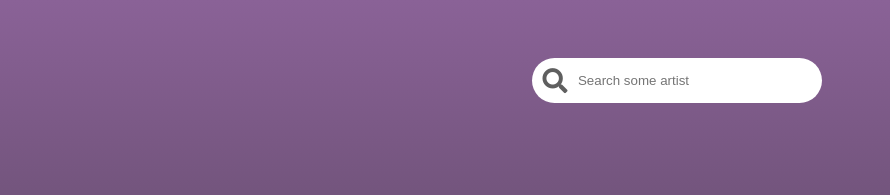
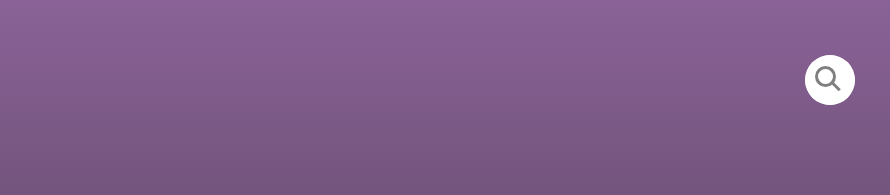
Before and after one commit to emanuelvsz/spotify-records-frontend, a plain HTML site: page index.html in a window 1280 px wide. Shown: the top 195 px of the page, 271-1161 px from the left. Drawn offline with nearby package versions, Linux system fonts and the light colour scheme; a script that the page names is missing; a web font is replaced by a local one.

Commit message:
creating search button animation

```diff
--- a/css/main.css
+++ b/css/main.css
@@ -60,43 +60,6 @@ header {
     align-items: center;
     justify-content: right;
     padding-right: var(--header-padding);
-}
-
-#search {
-    height: calc(var(--header-items-height) - 5px);
-    width: 53%;
-    display: flex;
-    flex-direction: row;
-    align-items: center;
-    margin-right: 10%;
-    background-color: transparent;
-    min-width: 200px;
-}
-
-
-#search-button {
-    height: 100%;
-    width: 15%;
-    cursor: pointer;
-    border: none;
-    background-color: white;
-    border-radius: 50px 0 0 50px;
-    min-width: 45px;
-}
-
-#search-input{
-    height: 100%;
-    width: 80%;
-    border: none;
-    outline: none;
-    padding-right: 3%;
-    border-radius: 0 50px 50px 0;
-    min-width: 100px;
-}
-
-.fa-search {
-    font-size: 25px;
-    color: #5F5F5F;
 }
 
 .profile {
--- /dev/null
+++ b/css/search.css
@@ -0,0 +1,109 @@
+:root {
+    --search-items-height: 50px
+}
+
+.search {
+    position: relative;
+    width: var(--search-items-height);
+    height: var(--search-items-height);
+    background: #fff;
+    border-radius: var(--search-items-height);
+    transition: 0.5s;
+    margin-right: 7%;
+    overflow: hidden;
+}
+
+.search.active {
+    width: 300px;
+}
+
+.search .icon {
+    position: absolute;
+    top: 0;
+    left: 0;
+    width: var(--search-items-height);
+    height: var(--search-items-height);
+    background: #fff;
+    border-radius: var(--search-items-height);
+    display: flex;
+    justify-content: center;
+    align-items: center;
+    z-index: 1000;
+    cursor: pointer;
+}
+
+.search .icon::before {
+    content: '';
+    position: absolute;
+    width: 15px;
+    height: 15px;
+    border: 3px solid grey;
+    border-radius: 50%;
+    transform: translate(-4px, -4px);
+}
+
+.search .icon::after {
+    content: '';
+    position: absolute;
+    width: 3px;
+    background: grey;
+    height: 12px;
+    transform: translate(6px, 6px) rotate(315deg);
+}
+
+.search .input {
+    position: relative;
+    width: 300px;
+    height: 50px;
+    left: 50px;
+    display: flex;
+    justify-content: center;
+    align-items: center;
+}
+
+.search .input input {
+    position: absolute;
+    top: 0;
+    left: 0;
+    width: calc(100% - var(--search-items-height) - 20px - 7%); /* Ajuste os valores conforme necessário */
+    max-width: 100%;
+    height: 100%;
+    border: none;
+    outline: none;
+    font-size: 15px;
+    padding: 0 10px 0 10px;
+    background-color: white;
+    overflow: hidden;
+}
+
+.clear {
+    position: absolute;
+    top: 38%;
+    transform: translateX(-50%);
+    width: 15px;
+    height: 15px;
+    right: 15px;
+    background: transparent;
+    cursor: pointer;
+    display: flex;
+    justify-content: center;
+    align-items: center;
+}
+
+.clear::before {
+    position: absolute;
+    content: '';
+    width: 1px;
+    height: 15px;
+    background: black;
+    transform: rotate(45deg);
+}
+
+.clear::after {
+    position: absolute;
+    content: '';
+    width: 1px;
+    height: 15px;
+    background: black;
+    transform: rotate(315deg);
+}
--- a/index.html
+++ b/index.html
@@ -7,6 +7,7 @@
     <script src="https://kit.fontawesome.com/9b0328cbff.js" crossorigin="anonymous"></script>
     <link rel="stylesheet" href="./css/main.css">
     <link rel="stylesheet" href="./css/swiper.css">
+    <link rel="stylesheet" href="./css/search.css">
     <link rel="stylesheet" href="https://unpkg.com/swiper/swiper-bundle.min.css">
     <link rel="stylesheet" href="https://cdnjs.cloudflare.com/ajax/libs/font-awesome/5.15.3/css/all.min.css" integrity="sha512-...seu-hash..." crossorigin="anonymous" />
     <title>Spotify Records</title>
@@ -20,13 +21,12 @@
                 </div>
             </section>
             <section id="sec-right">
-                <div id="search">
-                    <button id="search-button">
-                        <span>
-                            <i class="fa fa-search"></i>
-                        </span>
-                    </button>
-                    <input id="search-input" type="text" placeholder="Search some artist">
+                <div class="search">
+                    <div class="icon"></div>
+                    <div class="input">
+                        <input type="text" placeholder="Seach some artist" id="mysearch">
+                    </div>
+                    <span class="clear" onclick="document.getElementById('mysearch').value = ''"></span>
                 </div>
                 <a href="https://www.spotify.com/br-pt/account/overview/">
                     <div class="profile">
--- a/js/index.js
+++ b/js/index.js
@@ -34,3 +34,11 @@ window.addEventListener('resize', function() {
         columnLeft.style.width = '21%';
     }
 });
+
+
+const icon = document.querySelector('.icon');
+const search = document.querySelector('.search');
+
+icon.onclick = function(){
+    search.classList.toggle('active')
+}
```
